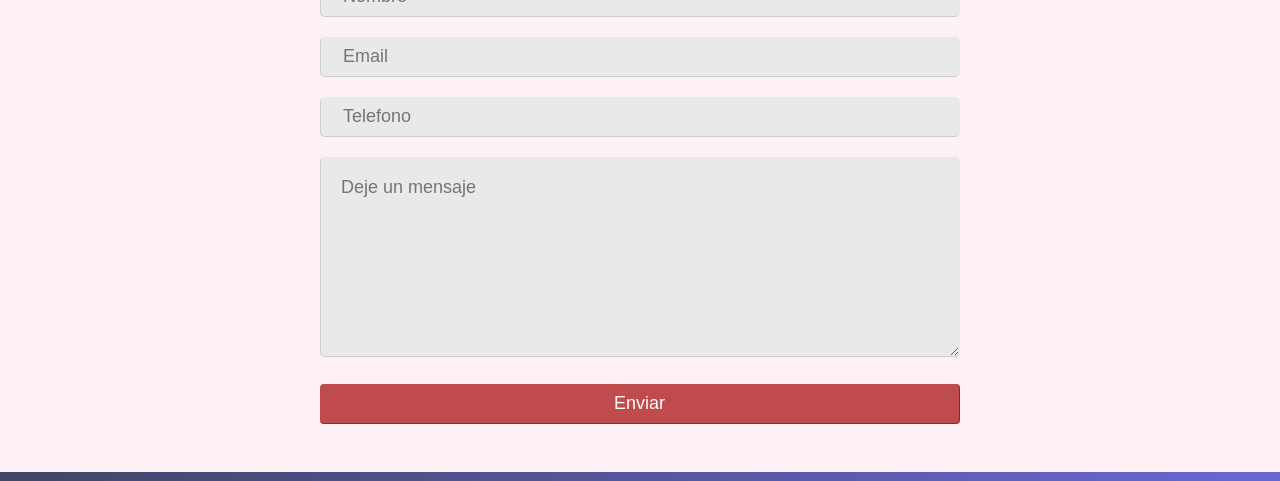
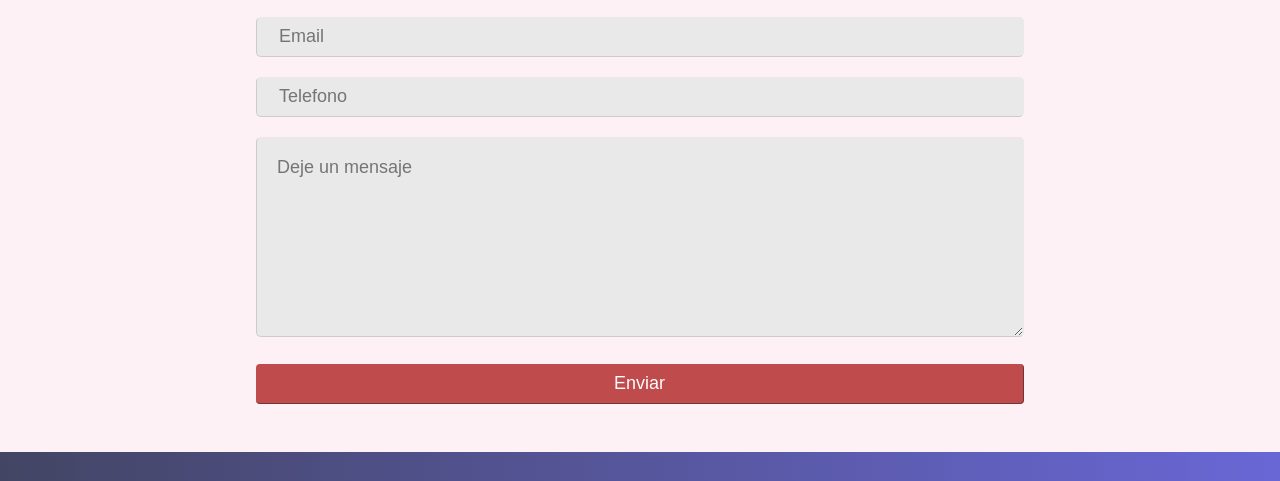
Before and after one commit to GermanApellaniz/ContadoraSanchez, a website: page contacto.html in a window 1280 px wide. Shown: the part 215-696 px from the top of the page. Drawn offline with nearby package versions, Linux system fonts and the light colour scheme.

Commit message:
Modificaciones Finales

```diff
--- a/contacto.html
+++ b/contacto.html
@@ -5,14 +5,14 @@
   <!-- Required meta tags -->
     <meta charset="utf-8">
     <meta name="viewport" content="width=device-width, initial-scale=1, shrink-to-fit=no">
-    <meta name="keywords"content="contador, Liquidacion, sueldo, impuestos, empresa, asesoramiento, fiscal, bps, dgi, mtss, finanzas, declaracion, factura">
+    <meta name="keywords" content="contador, Liquidacion, sueldo, impuestos, empresa, asesoramiento, fiscal, bps, dgi, mtss, finanzas, declaracion, factura">
     <meta name="description" content="Contadora que se dedica a la liquidacion de sueldos, impuestos, inscripcion de empresas, gestion contable, y realizacion de tramites en general">
 
     <!-- Bootstrap CSS -->
     <link rel="stylesheet" href="https://cdn.jsdelivr.net/npm/bootstrap@4.5.3/dist/css/bootstrap.min.css" integrity="sha384-TX8t27EcRE3e/ihU7zmQxVncDAy5uIKz4rEkgIXeMed4M0jlfIDPvg6uqKI2xXr2" crossorigin="anonymous">
     <link rel="stylesheet" type="text/css" href="css/estilos.css">
   <link rel="preconnect" href="https://fonts.gstatic.com">
-  <link href="https://fonts.googleapis.com/css2?family=Roboto:wght@300;500;700&display=swap" rel="stylesheet">
+  <link href="https://fonts.googleapis.com/css2?family=Roboto:wght@300;500;700display=swap" rel="stylesheet">
 </head>
 <body>
   <div id="miHead" class="container-flex no-gutters">
@@ -54,12 +54,11 @@
     <input type="email" class="form-contact-input1" name="email" placeholder="Email" required />
     <input type="tel" class="form-contact-input1" name="tel" placeholder="Telefono" />
     <textarea class="form-contact-textarea1" name="conteudo" placeholder="Deje un mensaje" required></textarea>
-    <button type="submit" class="form-contact-button1" type="button" class="btn btn-primary" data-toggle="modal" data-target="#exampleModal">Enviar</button>
+    <button type="submit button" class="form-contact-button1 btn btn-primary" data-toggle="modal" data-target="#exampleModal">Enviar</button>
   </form>
 </div>
   <!--Empieza el Footer-->
   <footer class="site-footer mt-5">
-      </div>
       <div class="container">
         <div class="row">
           <div class="col-md-8 col-sm-6 col-xs-12">
@@ -85,7 +84,7 @@
       <div class="modal-header">
         <h5 class="modal-title" id="exampleModalLabel">Iconos Footer</h5>
         <button type="button" class="close" data-dismiss="modal" aria-label="Close">
-          <span aria-hidden="true">&times;</span>
+          <span aria-hidden="true"></span>
         </button>
       </div>
       <div class="modal-body">
--- a/scss/estilos.scss
+++ b/scss/estilos.scss
@@ -493,20 +493,17 @@ body{
 	margin-top:100px;
 }
 }
+.container1 {
+  width: 90%;
+  margin: 0 auto;
+  margin-top:180px;
+	}
 @media all and (min-width: 576px){
-	.container1{
-	margin-top:130px;
-}
-}
-@media all and (min-width: 992px){
-	.container1{
-	margin-top:100px;
-}
-}
-.container1 {
-  width: 50%;
+	.container1 {
+  width: 60%;
   margin: 0 auto;
-  margin-top:150px;
+  margin-top:130px;
+	}
 }
 
 .form-contact1 {
```
Also changed, not shown: contabilidad.html (+2 -3 lines), impuestos.html (+2 -3 lines), index.html (+1 -2 lines), presentacion.html (+2 -3 lines), que_hacemos.html (+2 -2 lines), sueldos.html (+2 -3 lines), css/estilos.css, 1 other file.
